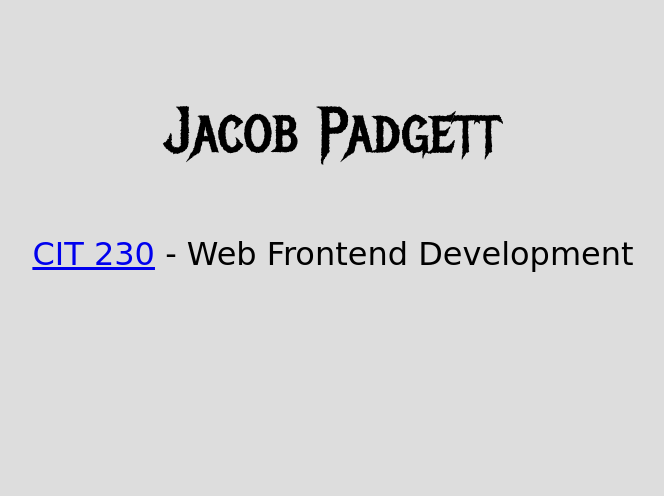
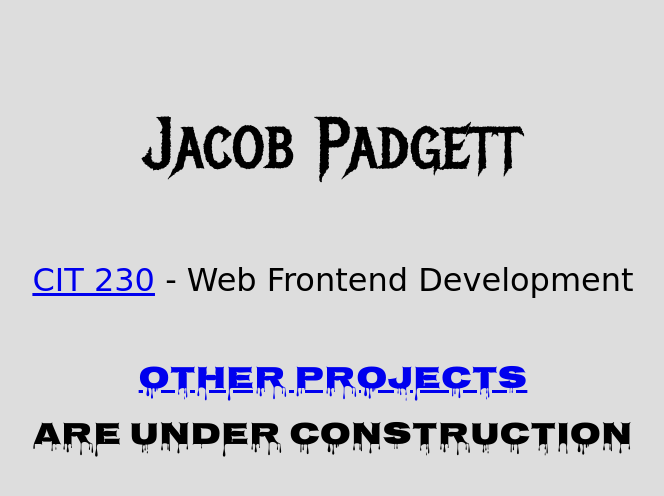
Before and after one commit to jacobpad/jacobpad.github.io1, a plain HTML site: page index.html in a window 1280 px wide. Shown: the whole page, without its empty margins (307-971 px from the left). Drawn offline with Linux system fonts and the light colour scheme; a web font is replaced by a local one.

Commit message:
todays updates

```diff
--- a/index.html
+++ b/index.html
@@ -35,7 +35,7 @@
 
         #name {
             text-align: center;
-            font-size: 4em;
+            font-size: 4.5em;
             font-family: 'Metal Mania', cursive;
         }
 
@@ -43,6 +43,12 @@
             font-size: 2em;
             text-align: center;
             font-family: 'Trade Winds', cursive;
+        }
+
+        #otherProjects{
+            font-size: 2em;
+            text-align: center;
+            font-family: 'Nosifer', cursive;
         }
     </style>
 
@@ -56,6 +62,10 @@
     <section id="cit230">
         <a href="CIT230\index.html">CIT 230</a> - Web Frontend Development
     </section>
+    <br><br><br>
+    <section id="otherProjects">
+        <a href="#">Other Projects</a><br>are under construction
+    </section>
 
 </body>
 
```
